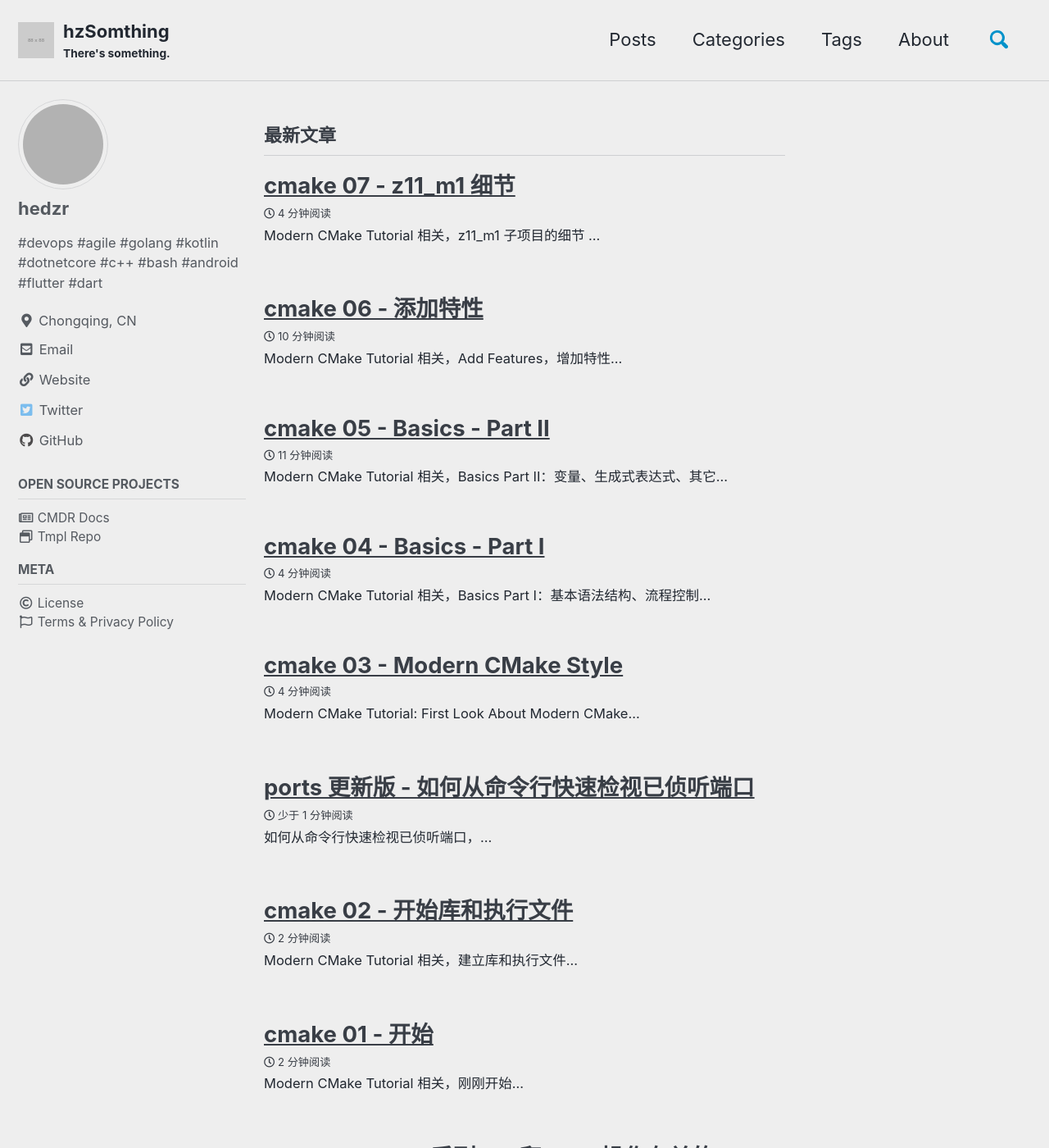
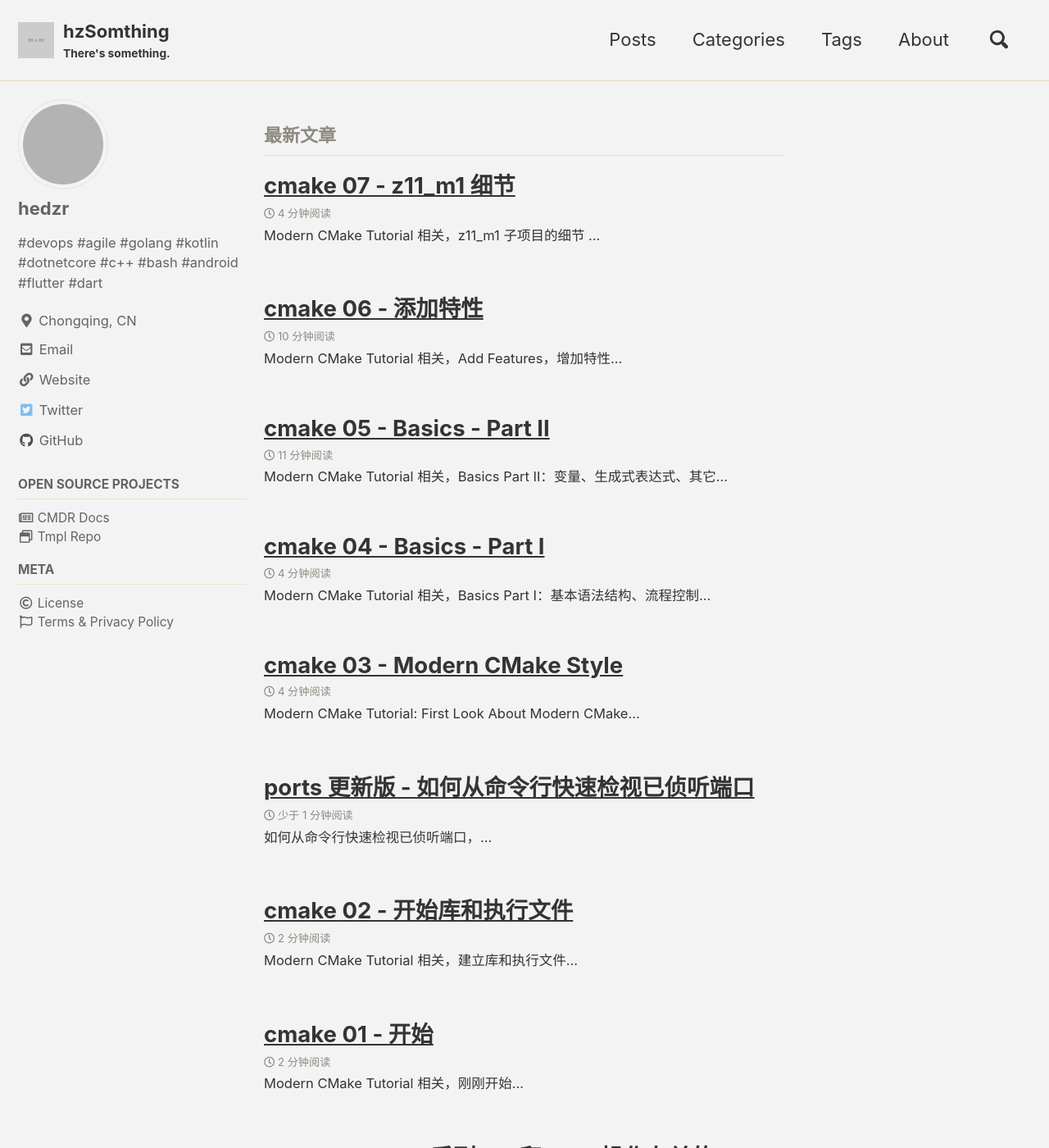
Before and after one commit to hedzr/hedzr.github.io, a Jekyll site: the page built from index.html, in a window 1280 px wide and 1400 px high. Shown: the whole window at 82% size. Built offline with Jekyll 4.4.1, drawn with Linux system fonts in a browser that asks for light colours; cached includes are drawn as plain includes; some web fonts are replaced; the list of posts is cut into pages by our own code; grey boxes are pictures that could not be loaded.

Commit message:
uses new skin

```diff
--- a/_config.yml
+++ b/_config.yml
@@ -13,7 +13,7 @@
 #theme                  : "minimal-mistakes-jekyll"
 remote_theme           : "mmistakes/minimal-mistakes"
 
-minimal_mistakes_skin    : "air" # "air", "aqua", "contrast", "dark", "dirt", "neon", "mint", "plum", "sunrise"
+minimal_mistakes_skin    : "dirt" # "air", "aqua", "contrast", "dark", "dirt", "neon", "mint", "plum", "sunrise"
 
 # Site Settings
 locale                   : "zh-CN"
@@ -47,7 +47,7 @@
     num_posts            : # 5 (default)
     colorscheme          : # "light" (default), "dark"
   utterances:
-    theme                : "github-light" # "github-light" (default), "github-dark"
+    theme                : "github-dark" # "github-light" (default), "github-dark"
     issue_term           : "pathname" # "pathname" (default)
   staticman:
     branch               : # "master"
```
